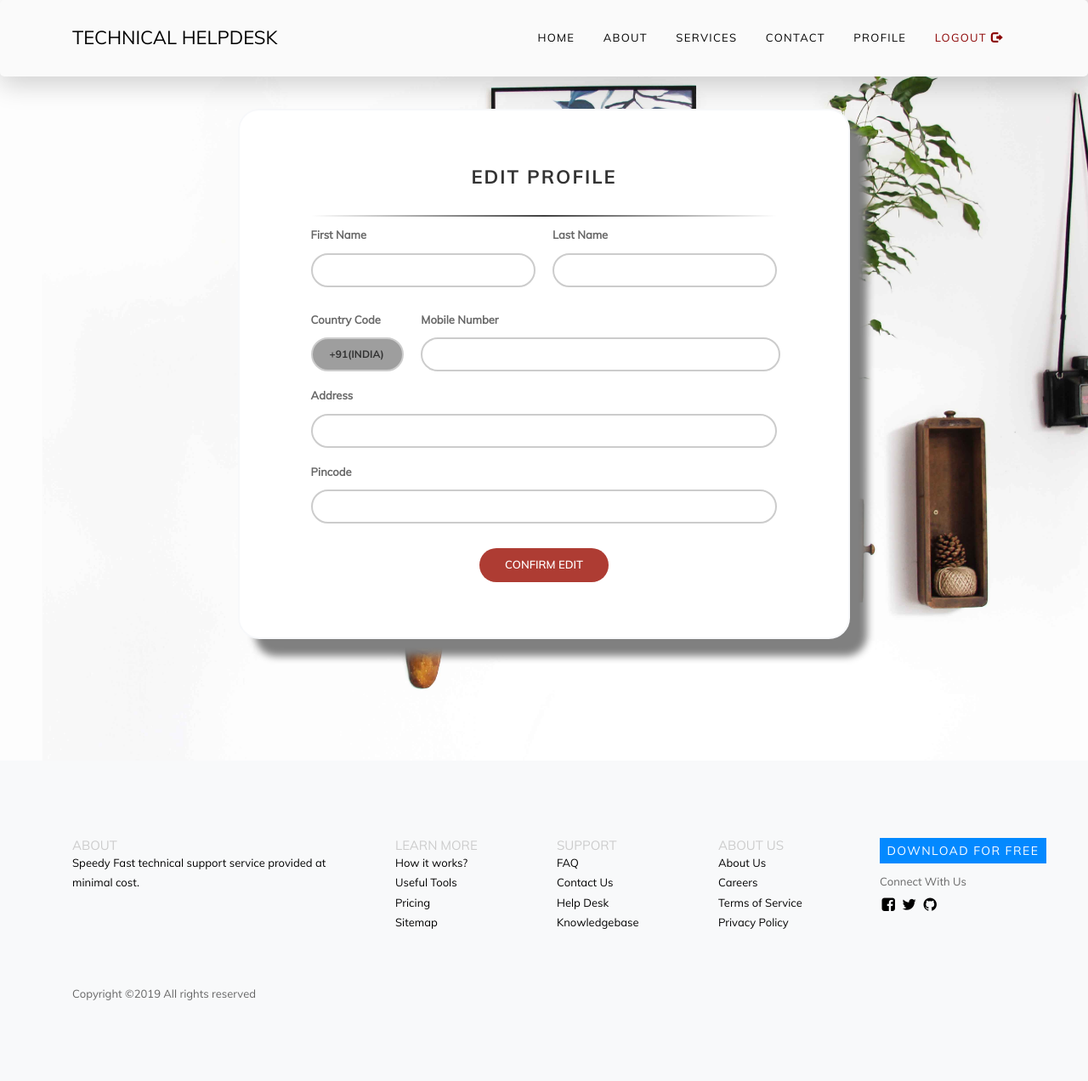
After one commit to manabsaha/TechnicalHelpdesk, a Flask app: page /edit_profile/ in a window 1280 px wide. The commit adds this page. Shown: the whole page at 85% size. Run offline with Flask 2, Linux system fonts and the light colour scheme; the visitor is signed in with stand-in values (Sample User, id 1); data that the repository does not hold is empty; some libraries are stand-ins or nearby versions; some web fonts are replaced; grey boxes are pictures that could not be loaded.

Commit message:
profile updates

```diff
--- a/site12.py
+++ b/site12.py
@@ -169,12 +169,24 @@ def home():
 @app.route('/a/', methods=['GET', 'POST'])
 def base():
     cur = mysql.connection.cursor()
-    try:
-        cur.execute("""SELECT * from user where fname='jaspreet'""")
-        data=cur.fetchone()
-    except:
-        pass
-    return render_template('site/profile.html', data=data)
+    if request.method == 'POST':
+        old_pass = request.form['pass']
+        password = request.form['password']
+
+        cur.execute("""SELECT hash_password FROM user where phone = %s""",(8486006074,))
+        psw=str(cur.fetchone())
+        hash_password = psw[19:len(psw)-2]
+        check_pass = bcrypt.hashpw(old_pass.encode('utf8'),hash_password.encode('utf8'))
+        hash = bcrypt.hashpw(password.encode('utf8'), bcrypt.gensalt())
+        if(check_pass==hash_password.encode('utf8')):
+            cur.execute("""update user set hash_password=%s where phone = %s""", (hash,8486006074,))
+        else:
+            print(False)
+            msg = '*Incorrect password!'
+            return render_template('reg-login/change_pass.html',msg=msg, user=user)
+        mysql.connection.commit()
+
+    return render_template('reg-login/change_pass.html', user=user)
 
 
 
@@ -203,9 +215,60 @@ def profile():
         cur = mysql.connection.cursor()
         cur.execute("""select * from user where phone= %s""", (session['number'],))
         d = cur.fetchone()
+        if request.method=='POST':
+            if request.form['submit']=="edit":
+                return redirect(url_for('edit_profile'))
+            if request.form['submit']=="change":
+                return redirect(url_for('change_password'))
         return render_template('site/profile.html', data=d,user=user)
     return redirect(url_for('login'))
+@app.route('/change_password/', methods=['GET','POST'])
+def change_password():
+    if 'number' in session:
+        cur = mysql.connection.cursor()
+        user = escape(session['number'])
+        if request.method == 'POST':
+            old_pass = request.form['pass']
+            password = request.form['password']
 
+            cur.execute("""SELECT hash_password FROM user where phone = %s""", (session['number'],))
+            psw = str(cur.fetchone())
+            hash_password = psw[19:len(psw) - 2]
+            check_pass = bcrypt.hashpw(old_pass.encode('utf8'), hash_password.encode('utf8'))
+            hash = bcrypt.hashpw(password.encode('utf8'), bcrypt.gensalt())
+            if (check_pass == hash_password.encode('utf8')):
+                cur.execute("""update user set hash_password=%s where phone = %s""", (hash, session['number'],))
+
+            else:
+                print(False)
+                msg = '*Incorrect password!'
+                return render_template('reg-login/change_pass.html', msg=msg,user=user)
+            mysql.connection.commit()
+            return redirect(url_for('home'))
+        return render_template('reg-login/change_pass.html', user=user)
+    return redirect(url_for('home'))
+@app.route('/edit_profile/', methods=['GET', 'POST'])
+def edit_profile():
+    if 'number' in session:
+        user = escape(session['number'])
+        cur = mysql.connection.cursor()
+        cur.execute("""select * from user where phone= %s""", (session['number'],))
+        d = cur.fetchone()
+        if request.method == 'POST':
+            fname = request.form['fname']
+            lname = request.form['lname']
+            phone = request.form['phone']
+            address = request.form['address']
+            pincode = request.form['pincode']
+            try:
+                cur.execute("""update user set fname=%s,lname=%s,phone=%s,address=%s,pincode=%s where phone=%s""", (
+                    fname, lname, phone, address, pincode, session['number'],))
+            except:
+                pass
+            mysql.connection.commit()
+            return redirect(url_for('home'))
+        return render_template('reg-login/edit_profile.html', data=d,user=user)
+    return redirect(url_for('home'))
 @app.route('/contact/', methods=['GET', 'POST'])
 def contact():
     if 'loggedin' in session:
--- /dev/null
+++ b/templates/reg-login/edit_profile.html
@@ -0,0 +1,107 @@
+{%extends "base.html"%}
+{%block content2%}
+
+
+    <meta name="viewport" content="width=device-width, initial-scale=1.0, shrink-to-fit=no">
+
+    <!-- MATERIAL DESIGN ICONIC FONT -->
+    <!--<link rel="stylesheet" href="/static/fonts/material-design-iconic-font/css/material-design-iconic-font.min.css">-->
+
+    <link rel="stylesheet" href="/static/formcss/style.css">
+
+
+<style>
+select{
+  border: 2px solid #ccc;
+  font-size: 12px;
+  display: block;
+  width: 100%;
+  height: 40px;
+  padding: 0 20px;
+  border-radius: 20px;
+  font-family: "Muli-Bold";
+  cursor: pointer;
+  background: url(http://cdn1.iconfinder.com/data/icons/cc_mono_icon_set/blacks/16x16/br_down.png) no-repeat right 000;
+  background-position: 95% 50%;
+}
+input[type="text"]{font-size: 14px;}
+input[type="date"]{
+  border: 2px solid #ccc;
+  display: block;
+  width: 100%;
+  height: 40px;
+  padding: 20px 20px;
+  border-radius: 20px;
+  font-family: "Muli-Bold";
+  background: none; }
+}
+
+
+.form-control:focus {
+    border: 1px solid #ae3c33; }
+}
+.form-control {
+  border: 2px solid #ccc;
+  display: block;
+  width: 100%;
+  height: 40px;
+  padding: 20px 20px;
+  border-radius: 20px;
+  font-family: "Muli-Bold";
+  background: none; }
+  .form-control:focus {
+    border: 1px solid #ae3c33; }
+
+</style>
+
+<div class="wrapper js-animsition" data-animsition-in-class="fade-in"
+     data-animsition-out-class="fade-out" style="background-image: url(/static/images/slider-1.jpg); padding-top: 10%; padding-bottom: 10%;">
+
+    <div class="inner p-4 mb-4 bg-white" data-aos="fade-up" data-aos-delay="800" style="border-color: #f7f8fa">
+
+
+
+        <form action="" method="post" style="padding-bottom:50px;" >
+            <h3  style="padding-top:50px;">Edit Profile</h3>
+            <hr>
+            <div class="form-group">
+                <div class="form-wrapper">
+                    <label for="">First Name</label>
+                    <input type="text" name="fname" id="fname" value="{{data['fname']}}" class="form-control" pattern="[a-zA-Z]{2,}" required="required">
+                </div>
+                <div class="form-wrapper">
+                    <label for="">Last Name</label>
+                    <input type="text" name="lname" id="lname" value="{{data['lname']}}" class="form-control" pattern="[a-zA-Z]{2,}" required="required">
+                </div>
+            </div>
+
+            <div class="form-phone">
+                <div class="form-wrapper">
+                    <label for="">Country Code</label>
+
+                    <select name="country" required="required">
+                        <option>+91(INDIA)</option>
+                    </select>
+
+                </div>
+
+                <div class="form-wrapper">
+                    <label for="">Mobile Number</label>
+                    <input type="text" name="phone" value="{{data['phone']}}" id="phone" style="width:385%" class="form-control" required="required"
+                           pattern="[6-9]{1}[0-9]{9}" title="Number can only contain 10 digits">
+                </div>
+            </div>
+            <div class="form-wrapper">
+                <label>Address</label>
+                <input type="text" name="address" value="{{data['address']}}" id="address" class="form-control" pattern="[a-zA-Z, ]{2,}" required="required">
+            </div>
+             <div class="form-wrapper">
+                <label>Pincode</label>
+                <input type="text" name="pincode" value="{{data['pincode']}}" id="pincode" class="form-control" pattern="[0-9, ]{6,}" required="required">
+            </div>
+            <button >Confirm Edit</button>
+        </form>
+    </div>
+</div>
+
+{%endblock%}
--- a/templates/site/profile.html
+++ b/templates/site/profile.html
@@ -112,10 +112,10 @@ select{
              <hr  style=" background-image:none; border-top: 1px dashed #8c8b8b;">
             <div class="form-group">
                 <div class="form-wrapper">
-                    <button>EDIT PROFILE</button>
+                    <button name="submit" value="edit">EDIT PROFILE</button>
                 </div>
                 <div class="form-wrapper">
-                    <button>CHANGE PASSWORD</button>
+                    <button name="submit" value="change">CHANGE PASSWORD</button>
                 </div>
             </div>
 
```
Also changed, not shown: templates/reg-login/change_pass.html (added, +99 -0 lines).
